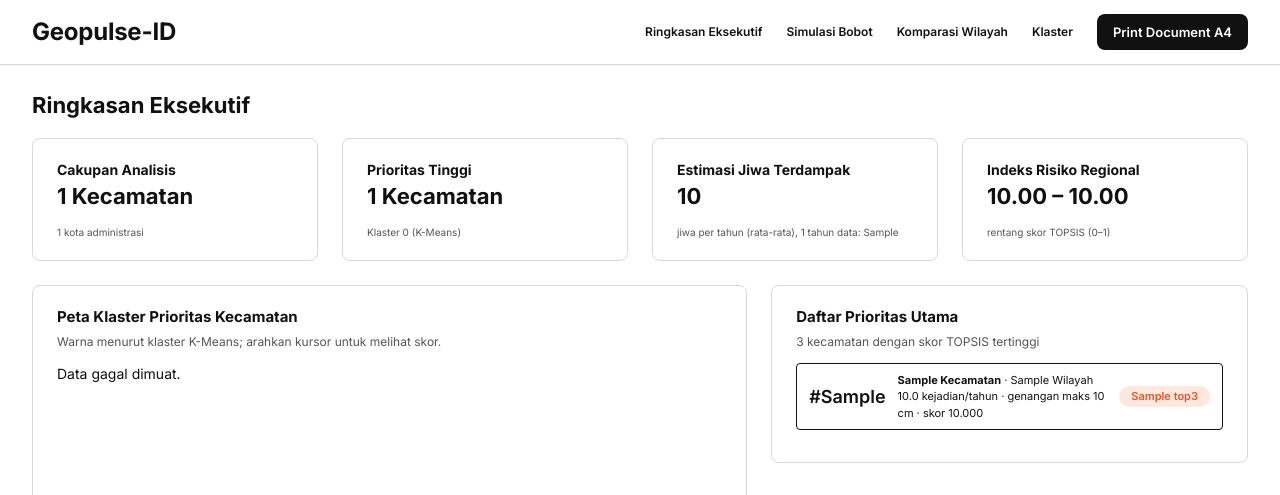
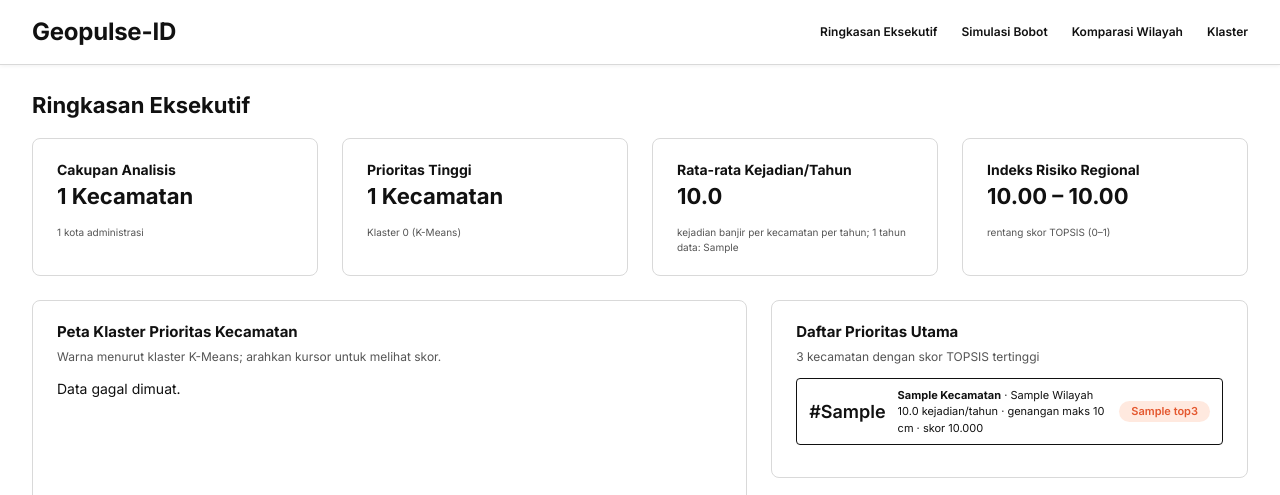
Before and after one commit to Aceranzer/Geopulse-id, a Flask app: template templates/ringkasan.html in a window 1280 px wide. Shown: the top 495 px of the page. Run offline with Flask 3, Linux system fonts and the light colour scheme; the template is opened without the code that fills it: most values are stand-ins (such as "Sample title", 1, 10 or a date in 2020); data that the repository does not hold is empty.

Commit message:
Fase 6: peta hillshade + toggle layer, KPI rata-rata kejadian/tahun, hapus tombol Print A4, rekomendasi awal per klaster

```diff
--- a/app.py
+++ b/app.py
@@ -10,7 +10,7 @@
 import config
 from src.pipeline import (CLUSTER_COLORS, CRIT_COLS, CRIT_TYPES, CRITERIA, K_FINAL,
                           SILHOUETTE_BATAS, W_EXPERT)
-from src.recommend import rekomendasi
+from src.recommend import CATATAN_VALIDASI, rekomendasi
 from src.topsis import shannon_entropy_weights, topsis
 
 app = Flask(__name__)
@@ -67,7 +67,7 @@
         "n_kecamatan": len(df),
         "n_kota": df.wilayah.nunique(),
         "n_prioritas": int((df.cluster_id == 0).sum()),
-        "jiwa_per_tahun": int(round(df.jiwa_per_tahun.sum())),
+        "kejadian_rata": df.kejadian_per_tahun.mean(),
         "skor_min": df.skor_topsis.min(),
         "skor_maks": df.skor_topsis.max(),
         "n_tahun": len(tahun),
@@ -91,7 +91,7 @@
 def komparasi():
     # rekomendasi per klaster; None = belum ditetapkan tim
     rek = {i: rekomendasi(i) for i in range(K_FINAL)}
-    return render_template("komparasi.html", colors=CLUSTER_COLORS, rek=rek)
+    return render_template("komparasi.html", colors=CLUSTER_COLORS, rek=rek, catatan=CATATAN_VALIDASI)
 
 
 @app.route("/api/kecamatan")
--- a/src/recommend.py
+++ b/src/recommend.py
@@ -1,13 +1,45 @@
-"""Aturan rekomendasi tindakan per klaster.
+"""Rekomendasi tindakan awal per klaster.
 
-Isi aturan harus ditetapkan tim (acuan pedoman BNPB atau pedoman daerah), bukan dikarang di sini.
-Selama RULES kosong, website menampilkan placeholder "Rekomendasi belum ditetapkan".
-Format yang diharapkan: RULES = {0: ["tindakan 1", "tindakan 2"], 1: [...], 2: [...], 3: [...]}
+Kerangka: Perka BNPB No. 2 Tahun 2012 (Pedoman Umum Pengkajian Risiko Bencana), yaitu
+Risiko = Bahaya x Kerentanan / Kapasitas. Dokumen itu mengatur cara menilai risiko, bukan daftar
+tindakan per klaster; jadi isi tindakan di bawah adalah DRAF AWAL yang disusun mengikuti dimensi
+Bahaya, Kerentanan, dan Kapasitas, dan wajib divalidasi tim lapangan/BPBD sebelum dipakai.
 """
 
-RULES = {}
+SUMBER = "Kerangka Perka BNPB 02/2012 (draf awal, belum divalidasi lapangan)"
+CATATAN_VALIDASI = ("Rekomendasi awal berbasis kerangka pengkajian risiko BNPB. "
+                    "Butuh validasi tim lapangan sebelum dieksekusi; keputusan final tetap pada BPBD.")
+
+
+def _t(tindakan, prioritas):
+    return {"tindakan": tindakan, "prioritas": prioritas, "sumber": SUMBER}
+
+
+RULES = {
+    0: [  # Prioritas Tinggi
+        _t("Tambah alat peringatan dini (EWS) dan uji fungsinya secara berkala", "tinggi"),
+        _t("Perbaiki drainase mikro dan normalisasi saluran di titik genangan berulang", "tinggi"),
+        _t("Siapkan jalur dan titik evakuasi, lakukan sosialisasi dan simulasi evakuasi rutin ke warga", "tinggi"),
+        _t("Siagakan pompa dan perahu karet menjelang musim hujan", "sedang"),
+    ],
+    1: [  # Waspada
+        _t("Lengkapi alat peringatan dini (EWS) di kelurahan yang belum terpantau", "tinggi"),
+        _t("Periksa dan bersihkan saluran air sebelum musim hujan", "sedang"),
+        _t("Sosialisasi kesiapsiagaan banjir dan rencana evakuasi tingkat RT/RW", "sedang"),
+    ],
+    2: [  # Menengah
+        _t("Pantau kondisi saluran dan titik genangan secara berkala", "sedang"),
+        _t("Pertahankan alat peringatan dini dan latih relawan kelurahan", "sedang"),
+        _t("Lakukan sosialisasi kesiapsiagaan secara berkala", "rendah"),
+    ],
+    3: [  # Rendah
+        _t("Pertahankan sistem peringatan dini dan pemeliharaan saluran yang ada", "rendah"),
+        _t("Pantau perubahan kejadian banjir dari tahun ke tahun", "rendah"),
+        _t("Pastikan warga mengetahui jalur evakuasi dan kontak darurat", "rendah"),
+    ],
+}
 
 
 def rekomendasi(cluster_id):
-    """Daftar tindakan untuk klaster, atau None jika belum ditetapkan."""
+    """Daftar tindakan (dict: tindakan, prioritas, sumber) untuk klaster, atau None jika belum ada."""
     return RULES.get(int(cluster_id)) or None
--- a/static/js/komparasi.js
+++ b/static/js/komparasi.js
@@ -26,7 +26,7 @@
 function tindakan(r) {
   const daftar = REK[r.cluster_id];
   const isi = daftar
-    ? `<ul class="tindakan">${daftar.map(t => `<li>${esc(t)}</li>`).join("")}</ul>`
+    ? `<ul class="tindakan">${daftar.map(t => `<li>${esc(t.tindakan)} <span class="muted">(prioritas ${esc(t.prioritas)})</span></li>`).join("")}</ul>`
     : '<div class="placeholder">Rekomendasi belum ditetapkan.</div>';
   return `<div><b>${esc(r.kecamatan)}</b> <span class="pill c${r.cluster_id}">${esc(r.cluster_name)}</span>${isi}</div>`;
 }
--- a/static/js/ringkasan.js
+++ b/static/js/ringkasan.js
@@ -19,19 +19,38 @@
 let data = [], urut = { key: "rank_topsis", asc: true }, halaman = 1;
 
 function buatPeta(geo) {
-  const peta = L.map("peta", { scrollWheelZoom: false });
+  const peta = L.map("peta", { scrollWheelZoom: false, center: [-6.2088, 106.8456], zoom: 11 });
+  const atribusi = "Basemap &amp; hillshade: Esri, HERE, Garmin, © OpenStreetMap contributors";
+
+  // urutan lapisan: basemap -> hillshade -> choropleth
+  L.tileLayer("https://services.arcgisonline.com/ArcGIS/rest/services/Canvas/World_Light_Gray_Base/MapServer/tile/{z}/{y}/{x}", { maxZoom: 16, attribution: atribusi }).addTo(peta);
+  const hillshade = L.tileLayer("https://services.arcgisonline.com/arcgis/rest/services/Elevation/World_Hillshade/MapServer/tile/{z}/{y}/{x}",
+    { opacity: 0.45, maxZoom: 16 }).addTo(peta);
+
   const byKey = Object.fromEntries(data.map(r => [norm(r.kecamatan), r]));
-  const layer = L.geoJSON(geo, {
+  const klaster = L.geoJSON(geo, {
     style: f => {
       const r = byKey[norm(f.properties.kecamatan)];
-      return { fillColor: r ? WARNA[r.cluster_id] : "#cccccc", fillOpacity: 0.85, color: "#ffffff", weight: 1 };
+      return { fillColor: r ? WARNA[r.cluster_id] : "#cccccc", fillOpacity: 0.6, color: "#ffffff", weight: 1 };
     },
     onEachFeature: (f, l) => {
       const r = byKey[norm(f.properties.kecamatan)];
       if (r) l.bindTooltip(`<b>${esc(r.kecamatan)}</b><br>Skor ${r.skor_topsis.toFixed(3)} · ${esc(r.cluster_name)}`);
     },
   }).addTo(peta);
-  peta.fitBounds(layer.getBounds());
+
+  L.control.layers(null, { "Topografi (hillshade)": hillshade, "Klaster prioritas": klaster }, { collapsed: false }).addTo(peta);
+
+  const legendaTopo = L.control({ position: "bottomright" });
+  legendaTopo.onAdd = () => {
+    const d = L.DomUtil.create("div", "legenda-topo");
+    d.innerHTML = '<div class="bar"></div><div class="teks"><span>Dataran rendah</span><span>Dataran tinggi</span></div>';
+    return d;
+  };
+  legendaTopo.addTo(peta);
+  // legenda ikut tampil/hilang bersama lapisan hillshade
+  peta.on("overlayremove", e => { if (e.layer === hillshade) legendaTopo.getContainer().style.display = "none"; });
+  peta.on("overlayadd", e => { if (e.layer === hillshade) legendaTopo.getContainer().style.display = ""; });
 
   const nama = {};
   data.forEach(r => nama[r.cluster_id] = r.cluster_name);
--- a/templates/base.html
+++ b/templates/base.html
@@ -16,7 +16,6 @@
         {% for href, label in nav %}
           <a href="{{ href }}" {% if request.path == href %}class="active"{% endif %}>{{ label }}</a>
         {% endfor %}
-        <button class="btn" type="button" onclick="window.print()">Print Document A4</button>
       </nav>
     </div>
   </header>
--- a/templates/komparasi.html
+++ b/templates/komparasi.html
@@ -52,6 +52,7 @@
 
     <div class="card section">
       <h2>Prioritas Tindakan</h2>
+      <div class="muted">{{ catatan }}</div>
       <div class="ringkas" id="tindakan" style="margin-top:8px;"></div>
     </div>
   </div>
--- a/templates/ringkasan.html
+++ b/templates/ringkasan.html
@@ -5,6 +5,9 @@
   <link rel="stylesheet" href="https://unpkg.com/leaflet@1.9.4/dist/leaflet.css">
   <style>
     #peta { border-radius: 6px; }
+    .legenda-topo { background: rgba(255,255,255,.9); padding: 6px 8px; border-radius: 4px; font-size: 10px; width: 150px; }
+    .legenda-topo .bar { height: 8px; border-radius: 2px; background: linear-gradient(to right, #f2f2f2, #8a8a8a); border: 1px solid #bbb; }
+    .legenda-topo .teks { display: flex; justify-content: space-between; margin-top: 2px; }
     .legend-klaster { display: flex; flex-wrap: wrap; gap: 16px; margin-top: 12px; font-size: 12px; }
     .legend-klaster i { display: inline-block; width: 12px; height: 12px; border-radius: 2px; margin-right: 6px; vertical-align: -1px; }
     .tools { display: flex; gap: 12px; margin-bottom: 12px; align-items: center; }
@@ -30,9 +33,9 @@
       <div class="foot"><span>Klaster 0 (K-Means)</span></div>
     </div>
     <div class="card stat">
-      <div class="label">Estimasi Jiwa Terdampak</div>
-      <div class="num">{{ "{:,}".format(stats.jiwa_per_tahun).replace(",", ".") }}</div>
-      <div class="foot"><span>jiwa per tahun (rata-rata), {{ stats.n_tahun }} tahun data: {{ stats.rentang_tahun }}</span></div>
+      <div class="label">Rata-rata Kejadian/Tahun</div>
+      <div class="num">{{ "%.1f"|format(stats.kejadian_rata) }}</div>
+      <div class="foot"><span>kejadian banjir per kecamatan per tahun; {{ stats.n_tahun }} tahun data: {{ stats.rentang_tahun }}</span></div>
     </div>
     <div class="card stat">
       <div class="label">Indeks Risiko Regional</div>
```
Also changed, not shown: tests/test_app.py (+10 -3 lines).
